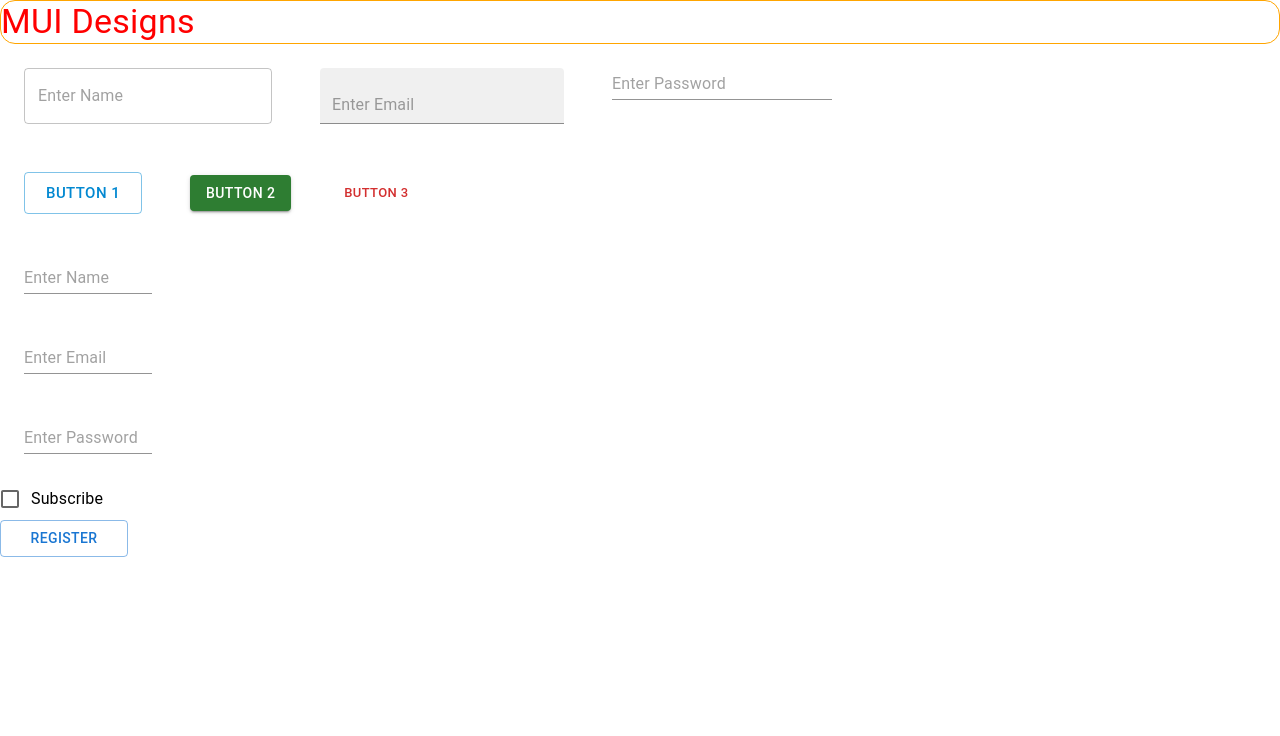
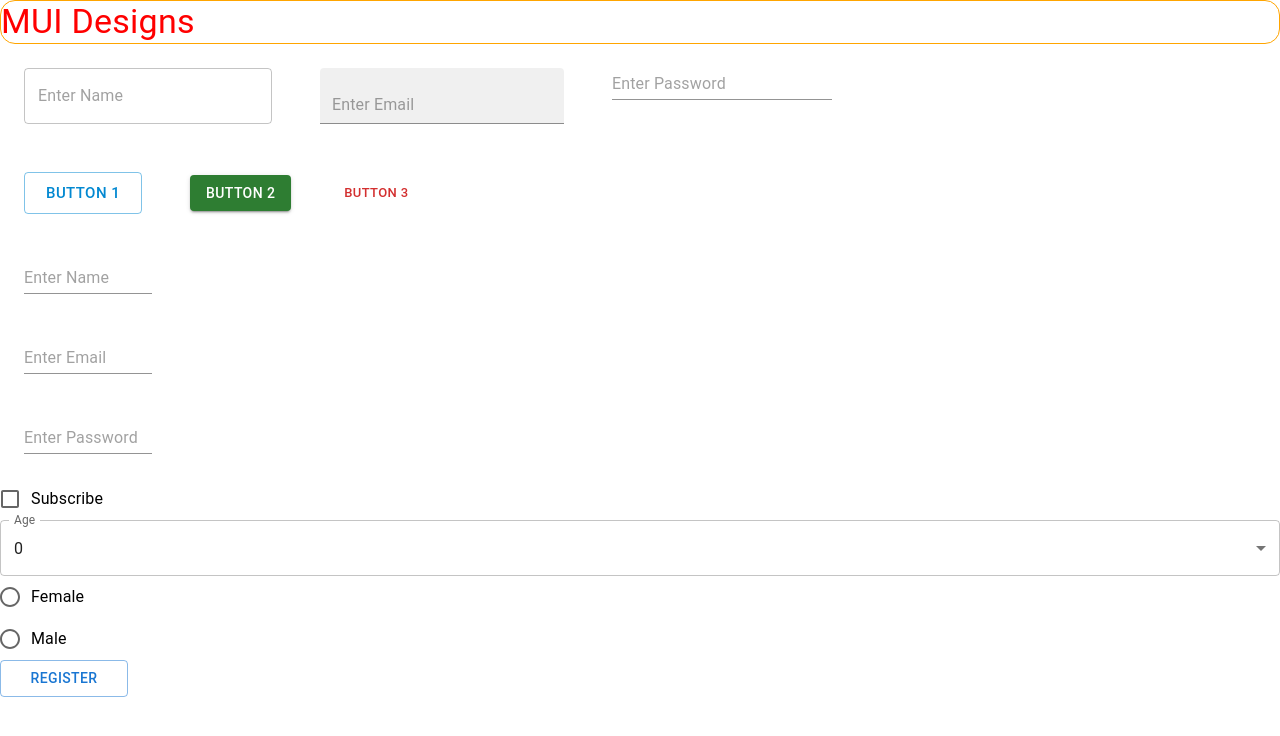
Before and after one commit to malikahsan13/material-ui-components, a React (Create React App) app: page / in a window 1280 px wide. Shown: the top 736 px of the page. Built offline with nearby package versions, Linux system fonts and the light colour scheme.

Commit message:
added radio group

```diff
--- a/src/components/RegisterForm.js
+++ b/src/components/RegisterForm.js
@@ -1,4 +1,4 @@
-import { Button, TextField, FormGroup, FormControlLabel, Checkbox } from '@mui/material'
+import { Button, TextField, FormGroup, FormControlLabel, Checkbox, FormControl, InputLabel, Select, MenuItem, Radio, RadioGroup } from '@mui/material'
 import React, {useState} from 'react'
 
 const RegisterForm = () => {
@@ -6,7 +6,9 @@ const RegisterForm = () => {
     name: "",
     email: "",
     password: "",
-    subscribe: false
+    subscribe: false,
+    age: 0,
+    gender: ""
   });
 
   const handleChange = (e) => {
@@ -28,6 +30,19 @@ const RegisterForm = () => {
         <FormGroup>
             <FormControlLabel control={<Checkbox />} name="subscribe" label="Subscribe" onChange={()=>setFormInputs((prevValue)=>({...prevValue,subscribe: !formInputs.subscribe}))} />
         </FormGroup>
+        <FormControl>
+            <InputLabel>Age</InputLabel>
+            <Select name='age' label="Age" value={formInputs.age} onChange={handleChange}>
+                <MenuItem value={0}>0</MenuItem>
+                <MenuItem value={10}>10</MenuItem>
+                <MenuItem value={20}>20</MenuItem>
+                <MenuItem value={30}>30</MenuItem>
+            </Select>
+        </FormControl>
+        <RadioGroup name='gender' onChange={handleChange} defaultValue="female">
+            <FormControlLabel value={"Female"} control={<Radio />} label="Female" />
+            <FormControlLabel value={"male"} control={<Radio />} label="Male" />
+        </RadioGroup>
         <Button size="medium" sx={{width:"10%"}} variant='outlined' type='submit'>Register</Button>
       </form>
     </div>
```
